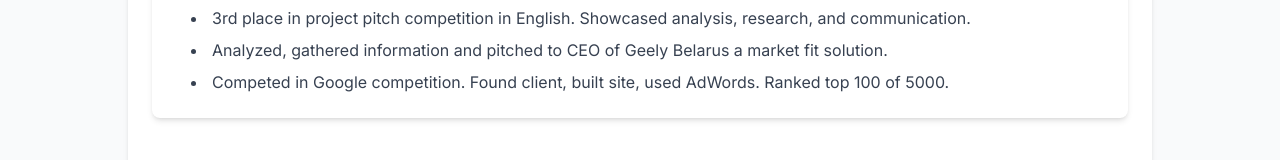
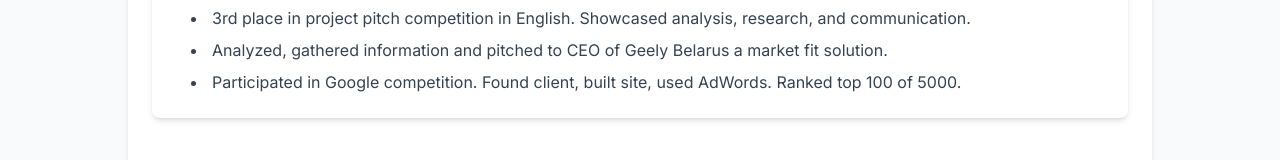
Before and after one commit to George-Zyryanov/george-resume, a Next.js app: page / in a window 1280 px wide. Shown: the part 2270-2430 px from the top of the page. Built offline with nearby package versions, Linux system fonts and the light colour scheme.

Commit message:
Update Google competition description with more precise wording

```diff
--- a/pages/index.js
+++ b/pages/index.js
@@ -772,7 +772,7 @@ export default function Home() {
               <ul className="list-disc list-outside text-gray-700 space-y-2 ml-8 mt-3">
                 <li className="pl-1">3rd place in project pitch competition in English. Showcased analysis, research, and communication.</li>
                 <li className="pl-1">Analyzed, gathered information and pitched to CEO of Geely Belarus a market fit solution.</li>
-                <li className="pl-1">Competed in Google competition. Found client, built site, used AdWords. Ranked top 100 of 5000.</li>
+                <li className="pl-1">Participated in Google competition. Found client, built site, used AdWords. Ranked top 100 of 5000.</li>
               </ul>
             </div>
           </div>
```
